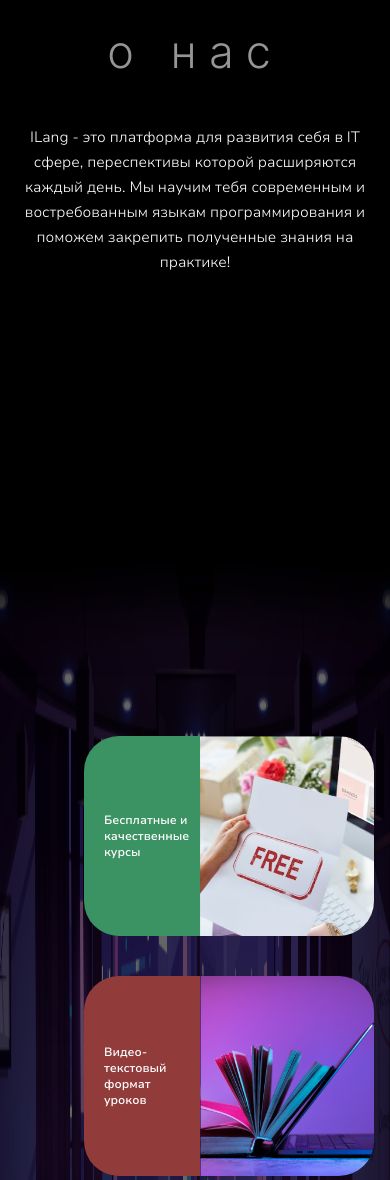
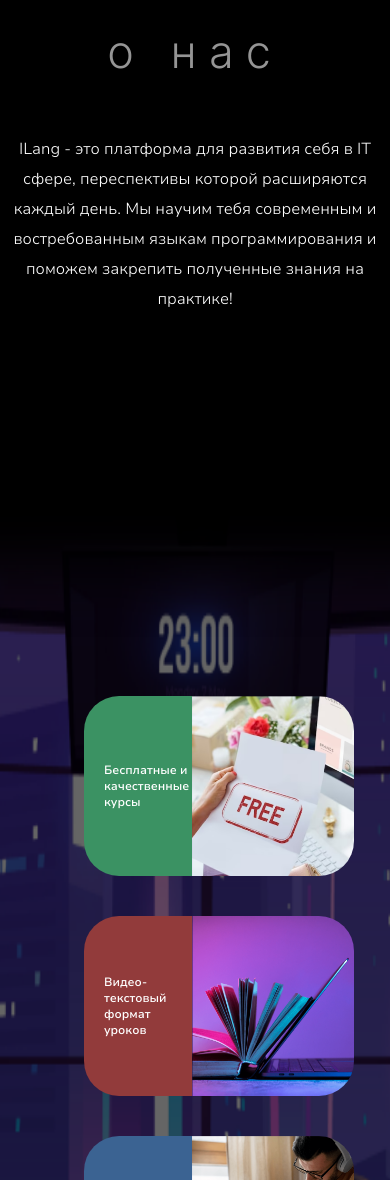
Before and after one commit to Igori452/ILang-web, a plain HTML site: page index.html in a window 390 px wide. Shown: the part 820-2000 px from the top of the page. Drawn offline with Linux system fonts and the light colour scheme; a web font is replaced by a local one.

Commit message:
Add files via upload

```diff
--- a/css/style.css
+++ b/css/style.css
@@ -382,6 +382,8 @@ nav ul li + li {
 }
 
 .name-page {
+    position: relative;
+    z-index: 100;
     text-align: center;
     color: #959595;
     font-family: "Inter-Light";
@@ -1129,6 +1131,10 @@ footer {
 /* ========================================== MEDIA SCREEN 1099 and 0 ========================================== */
 
 @media (max-width: 1099px) and (min-width: 0px) {
+    .content-section {
+        height: 490px;
+    }
+
     header .button { display: none; }
 
     nav .logo img {
@@ -1202,10 +1208,6 @@ footer {
         font-size: 80px;
     }
 
-    .content-section {
-        height: 490px;
-    }
-
     .text-description {
         width: 100%;
         font-size: 20px;
@@ -1344,6 +1346,12 @@ footer {
 /* ========================================== MEDIA SCREEN 799 and 500 ========================================== */
 
 @media (max-width: 799px) and (min-width: 500px) {
+    .best-block {
+        background: url("../img/background-best.png");
+        background-size: 235% 115%;
+        background-position: 50% 50%;
+    }
+
     .logo-text {
         font-size: 75px;
     }
@@ -1436,6 +1444,20 @@ footer {
 /* ========================================== MEDIA SCREEN 499 and 0 ========================================== */
 
 @media (max-width: 499px) and (min-width: 0px) {
+    .content-section {
+        display: flex;
+        flex-direction: column;
+        justify-content: space-between;
+        height: 450px;
+        padding-bottom: 160px;
+    }
+
+    .best-block {
+        background: url("../img/background-best.png");
+        background-size: 340% 115%;
+        background-position: 50% 50%;
+    }
+
     .logo-nav {
         font-size: 20px;
     }
@@ -1475,13 +1497,13 @@ footer {
     }
 
     .text-description {
-        font-size: 15px;
-        line-height: 25px;
+        font-size: 16px;
+        line-height: 30px;
     }
 
     .best-ul ul a {
-        width: 290px;
-        height: 200px;
+        width: 270px;
+        height: 180px;
         margin: 20px 0px
     }
 
@@ -1533,7 +1555,7 @@ footer {
     }
 
     .margine-top-name {
-        margin-top: 0px;
+        margin-top: 20px;
     }
 
     .margine-bottom-name {
```
